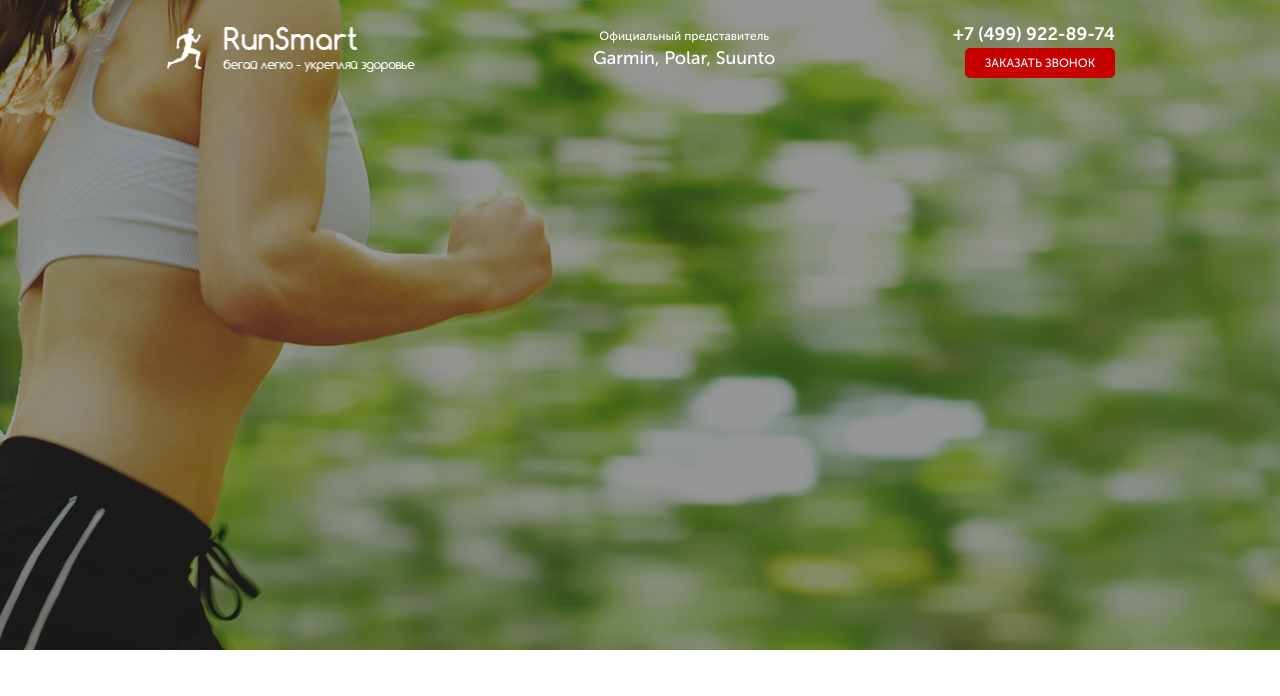
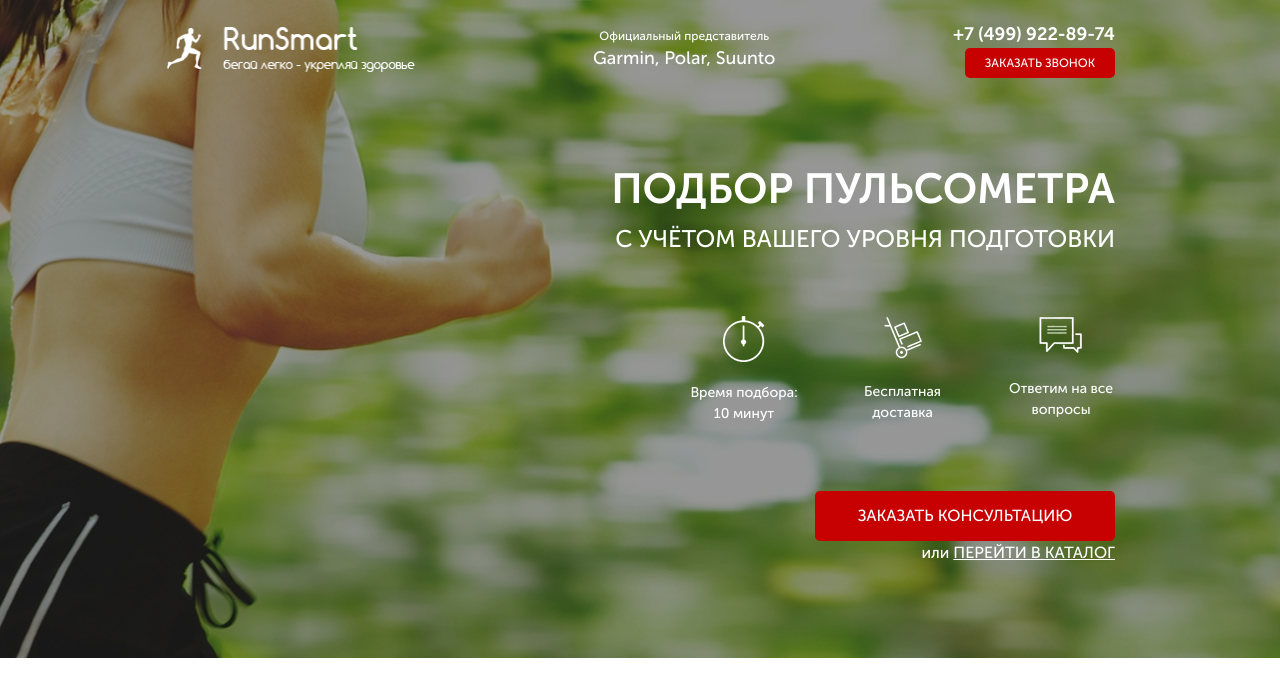
Before and after one commit to vitaliy24/pulsometr-project, a website: page src/index.html in a window 1280 px wide. Drawn offline with Linux system fonts and the light colour scheme.

Commit message:
section promo finished

```diff
--- a/src/index.html
+++ b/src/index.html
@@ -12,7 +12,7 @@
 <body>
     <div class="promo">
         <div class="container">
-            <div class="header">
+            <header class="header">
                 <a href="#" class="header__logo">
                     <img src="icons/logo.png" alt="logo">
                 </a>
@@ -26,7 +26,38 @@
                     </a>
                     <button class="button">заказать звонок</button>
                 </div>
+            </header>
+
+            <div class="promo__wrapper">
+                <h1 class="promo__header">Подбор пульсометра</h1>
+                <h2 class="promo__subheader">с учётом Вашего уровня подготовки</h2>
+
+                <div class="promo__icons">
+                    <div class="promo__icon">
+                        <img src="icons/stopwatch.png" alt="stopwatch">
+                        Время подбора:
+                        10 минут
+                    </div>
+                    <div class="promo__icon">
+                        <img src="icons/hand-cart.png" alt="hand-cart">
+                        Бесплатная
+                        доставка
+                    </div>
+                    <div class="promo__icon">
+                        <img src="icons/messages.png" alt="messages">
+                        Ответим
+                        на все вопросы
+                    </div>
+                </div>
+                <button class="button button_main">
+                    заказать кОНСУЛЬТАЦИЮ
+                </button>
+                <div class="promo__link">
+                    или
+                    <a href="#">ПЕРЕЙТИ В КАТАЛОГ</a>
+                </div>
             </div>
+
         </div>
     </div>
 </body>
--- a/src/sass/blocks/_buttons.scss
+++ b/src/sass/blocks/_buttons.scss
@@ -8,4 +8,10 @@
     font-size: 12px;
     font-weight: 500;
     text-transform: uppercase;
+    &_main {
+        margin-top: 67px;
+        width: 300px;
+        height: 50px;
+        font-size: 16px;
+    }
 }
--- a/src/sass/blocks/_promo.scss
+++ b/src/sass/blocks/_promo.scss
@@ -2,4 +2,56 @@
     min-height: 650px;
     padding: 21px 0 93px 0;
     background: url(../../img/bg/bg-girl-run.jpg) center (center/cover) no-repeat;
+    &__wrapper {
+        display: flex;
+        flex-direction: column;
+        align-items: flex-end;
+        margin-top: 90px;
+    }
+    &__header {
+        margin-bottom: 0;
+        color: #ffffff;
+        font-size: 42px;
+        font-weight: 700;
+        text-transform: uppercase;
+        line-height: 42px;
+    }
+    &__subheader {
+        margin-top: 17px;
+        margin-bottom: 0;
+        color: #ffffff;
+        font-size: 24px;
+        font-weight: 500;
+        text-transform: uppercase;
+        line-height: 24px;
+    }
+    &__icons {
+        margin-top: 65px;
+        width: 425px;
+        display: flex;
+        justify-content: space-between;
+    }
+    &__icon {
+        width: 108px;
+        text-align: center;
+        color: #ffffff;
+        font-size: 14px;
+        font-weight: 500;
+        img {
+            display: block;
+            margin: 0 auto;
+            margin-bottom: 20px;
+        }
+    }
+    &__link {
+        color: #ffffff;
+        font-size: 16px;
+        font-weight: 500;
+        a {
+            margin-top: 18px;
+            color: #ffffff;
+            text-transform: uppercase;
+            text-decoration: underline;
+        }
+    }
 }
```
Also changed, not shown: src/css/style.min.css.
